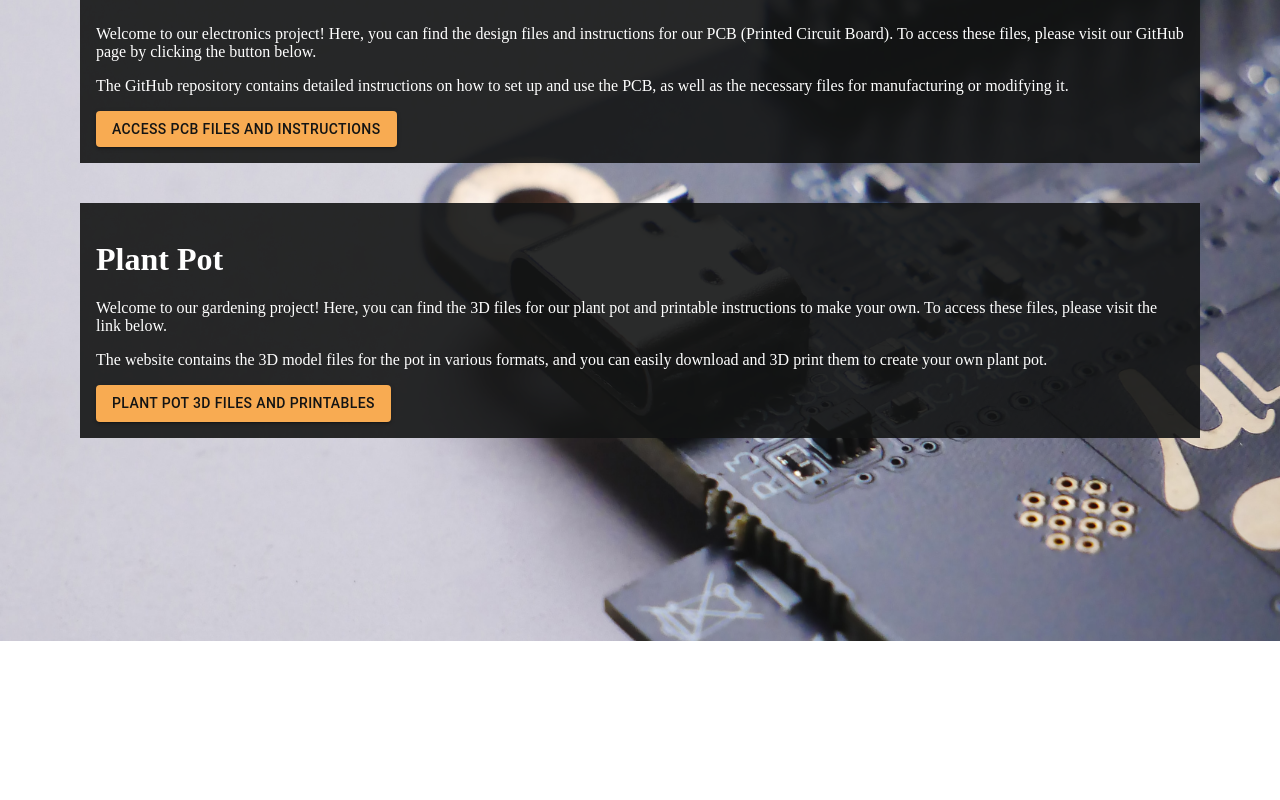
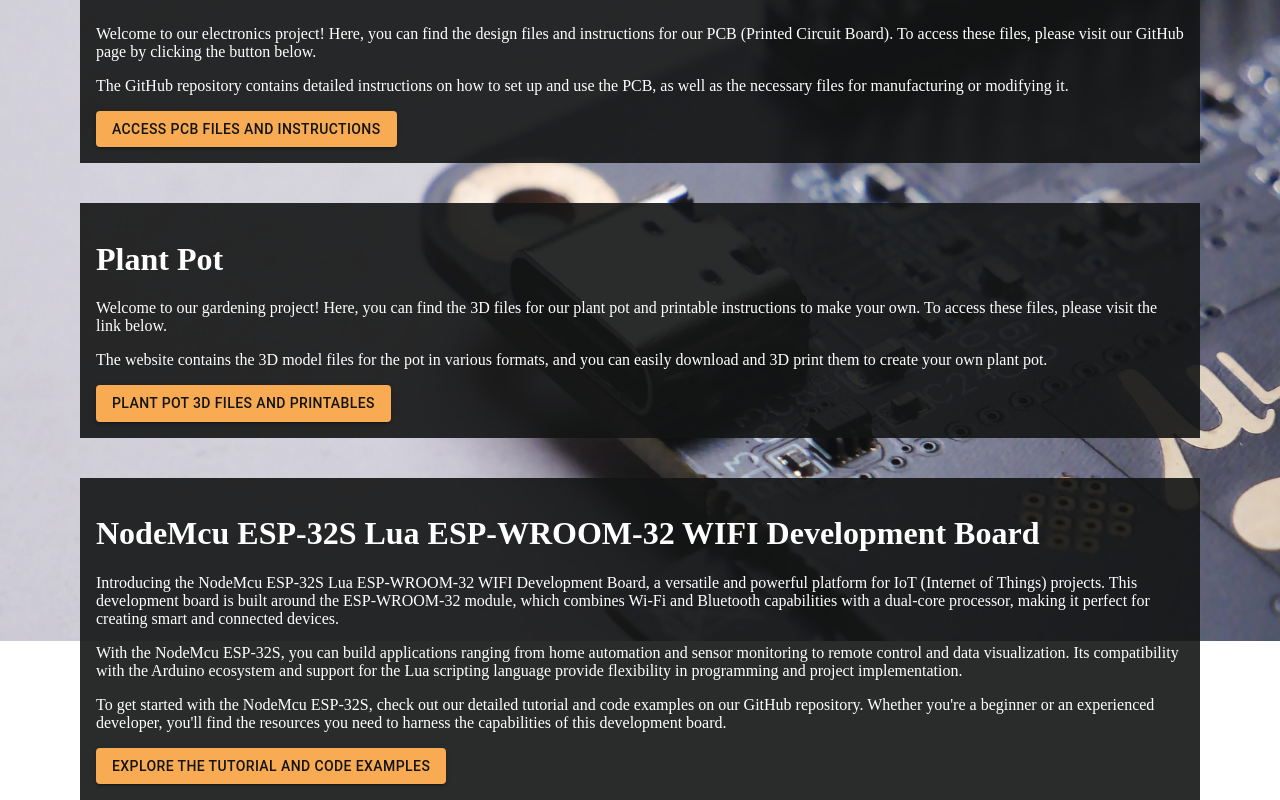
Before and after one commit to camivand4/Botanix, a React (Vite) app: page /readmore in a window 1280 px wide. Shown: the part 175-975 px from the top of the page. Before the commit the page ends 816 px from the top, so only its background shows below. Built offline with nearby package versions, Linux system fonts and the light colour scheme; no server answers.

Commit message:
added nodemcu to readmore

```diff
--- a/src/pages/ReadMore.jsx
+++ b/src/pages/ReadMore.jsx
@@ -1,5 +1,5 @@
 import React from 'react';
-import { Box, Button } from '@mui/material';
+import {Box, Button} from '@mui/material';
 
 const ReadMore = () => {
     return (
@@ -12,8 +12,7 @@ const ReadMore = () => {
             backgroundSize: 'cover',
             backgroundPosition: 'center',
             backgroundImage: `url('./images/pcb.jpg')`
-            }}
-        >
+        }}>
             <Box
                 backgroundColor={'transparent.main'}
                 color={'white'}
@@ -21,8 +20,7 @@ const ReadMore = () => {
                 p: '1rem',
                 mt: '5vh',
                 mx: '5vw'
-                }}
-            >
+            }}>
                 <h1>PCB</h1>
                 <p>
                     Welcome to our electronics project! Here, you can find the design files and
@@ -41,10 +39,11 @@ const ReadMore = () => {
                     sx={{
                     backgroundColor: 'secondary.main',
                     color: 'primary.main',
-                        '&:hover': { color: 'white' },
-                        mr: '1rem',
-                    }}
-                >
+                    '&:hover': {
+                        color: 'white'
+                    },
+                    mr: '1rem'
+                }}>
                     Access PCB Files and Instructions
                 </Button>
             </Box>
@@ -55,14 +54,16 @@ const ReadMore = () => {
                 p: '1rem',
                 mt: '5vh',
                 mx: '5vw'
-                }}
-            >
+            }}>
                 <h1>Plant Pot</h1>
                 <p>
-                    Welcome to our gardening project! Here, you can find the 3D files for our plant pot and printable instructions to make your own. To access these files, please visit the link below.
+                    Welcome to our gardening project! Here, you can find the 3D files for our plant
+                    pot and printable instructions to make your own. To access these files, please
+                    visit the link below.
                 </p>
                 <p>
-                    The website contains the 3D model files for the pot in various formats, and you can easily download and 3D print them to create your own plant pot.
+                    The website contains the 3D model files for the pot in various formats, and you
+                    can easily download and 3D print them to create your own plant pot.
                 </p>
                 <Button
                     variant="contained"
@@ -72,10 +73,55 @@ const ReadMore = () => {
                     sx={{
                     backgroundColor: 'secondary.main',
                     color: 'primary.main',
-                        '&:hover': { color: 'white' }
-                    }}
-                >
+                    '&:hover': {
+                        color: 'white'
+                    }
+                }}>
                     Plant Pot 3D Files and Printables
+                </Button>
+            </Box>
+
+            <Box
+                backgroundColor={'transparent.main'}
+                color={'white'}
+                sx={{
+                p: '1rem',
+                mt: '5vh',
+                mx: '5vw'
+            }}>
+                <h1>NodeMcu ESP-32S Lua ESP-WROOM-32 WIFI Development Board</h1>
+                <p>
+                    Introducing the NodeMcu ESP-32S Lua ESP-WROOM-32 WIFI Development Board, a
+                    versatile and powerful platform for IoT (Internet of Things) projects. This
+                    development board is built around the ESP-WROOM-32 module, which combines Wi-Fi
+                    and Bluetooth capabilities with a dual-core processor, making it perfect for
+                    creating smart and connected devices.
+                </p>
+                <p>
+                    With the NodeMcu ESP-32S, you can build applications ranging from home
+                    automation and sensor monitoring to remote control and data visualization. Its
+                    compatibility with the Arduino ecosystem and support for the Lua scripting
+                    language provide flexibility in programming and project implementation.
+                </p>
+                <p>
+                    To get started with the NodeMcu ESP-32S, check out our detailed tutorial and
+                    code examples on our GitHub repository. Whether you're a beginner or an
+                    experienced developer, you'll find the resources you need to harness the
+                    capabilities of this development board.
+                </p>
+                <Button
+                    variant="contained"
+                    href="https://github.com/camivand4/arduinoBotanix"
+                    target="_blank"
+                    rel="noopener"
+                    sx={{
+                    backgroundColor: 'secondary.main',
+                    color: 'primary.main',
+                    '&:hover': {
+                        color: 'white'
+                    }
+                }}>
+                    Explore the Tutorial and Code Examples
                 </Button>
             </Box>
         </Box>
```
Lines whose indentation alone changed are shown as unchanged.
